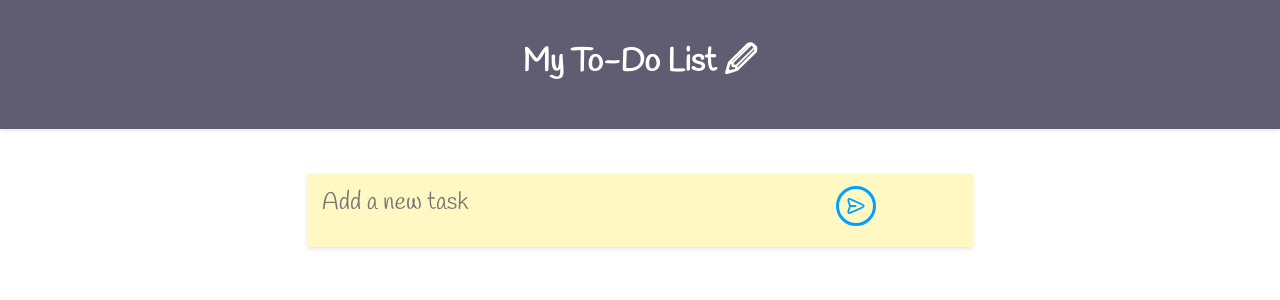
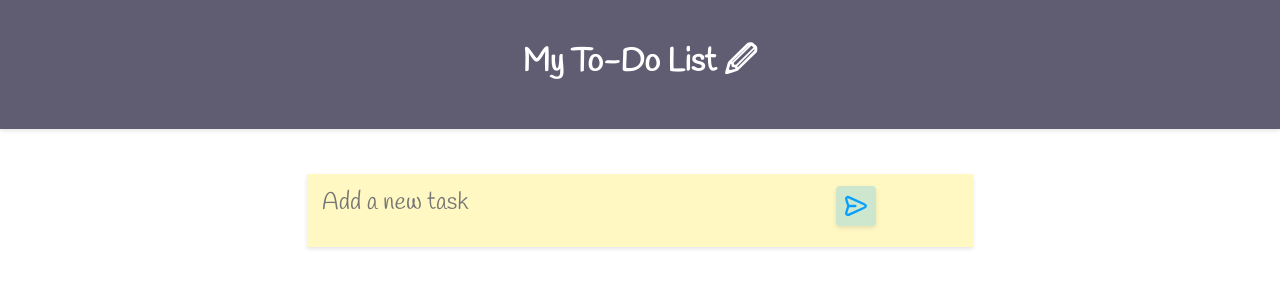
Before and after one commit to Novaxux/to-do_list_front, a React (Vite) app: page / in a window 1280 px wide. Shown: the top 300 px of the page. Built offline with nearby package versions, Linux system fonts and the light colour scheme.

Commit message:
style changes

```diff
--- a/src/App.css
+++ b/src/App.css
@@ -6,13 +6,6 @@
 }
 .deleteTaskBtn :hover {
   transform: scale(1.2);
-}
-
-.addBtn {
-  width: 8%;
-  background-color: transparent;
-  border: none;
-  cursor: pointer;
 }
 
 /* Sheet style */
@@ -82,8 +75,8 @@
   display: flex;
   align-items: center;
   justify-content: center;
-  border: 3px solid #059fff;
-  border-radius: 100%;
+  background-color: #059fff33;
+  box-shadow: var(--main-box-shadow);
   cursor: pointer;
 }
 .newTaskForm button:hover {
```
Also changed, not shown: 2 other files (tests, documents, lock files or other folders).
